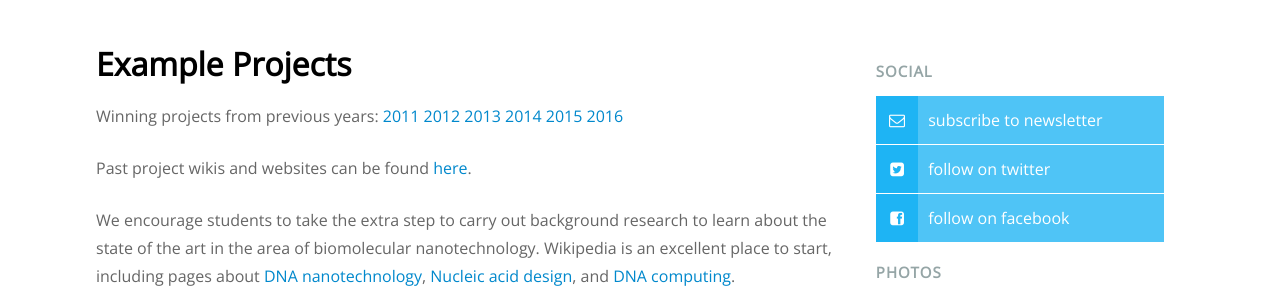
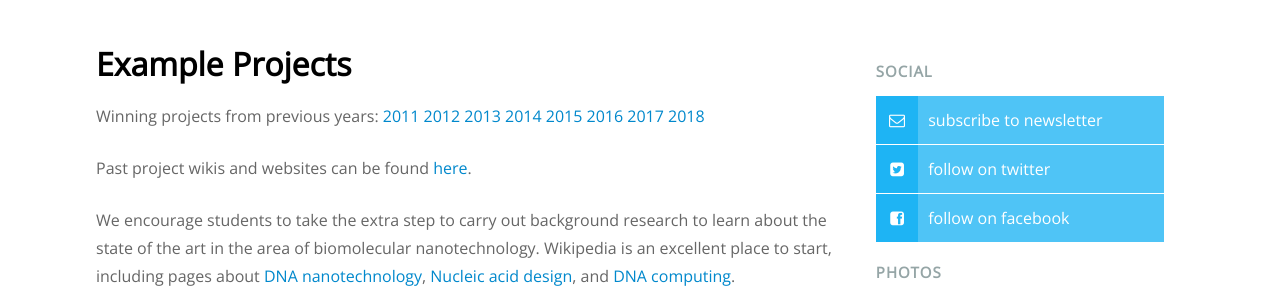
Before and after one commit to sdouglas/biomod, a Jekyll site: the page built from example-projects/index.md, in a window 1280 px wide. Shown: the part 127-422 px from the top of the page. Built offline with Jekyll 4.4.1, drawn with Linux system fonts in a browser that asks for light colours; nearby versions of some CDN libraries.

Commit message:
Update example-projects

```diff
--- a/example-projects/index.md
+++ b/example-projects/index.md
@@ -5,7 +5,7 @@ date:   2013-08-28 16:27:08
 ---
 
 
-Winning projects from previous years: [2011](/winners/2011.html)  [2012](/winners/2012.html) [2013](/winners/2013.html) [2014](/winners/2014.html) [2015](/winners/2015.html) [2016](/winners/2016.html)
+Winning projects from previous years: [2011](/winners/2011.html)  [2012](/winners/2012.html) [2013](/winners/2013.html) [2014](/winners/2014.html) [2015](/winners/2015.html) [2016](/winners/2016.html) [2017](/winners/2017.html) [2018](/winners/2018.html)
 
 
 Past project wikis and websites can be found [here](http://openwetware.org/wiki/Biomod).
```
